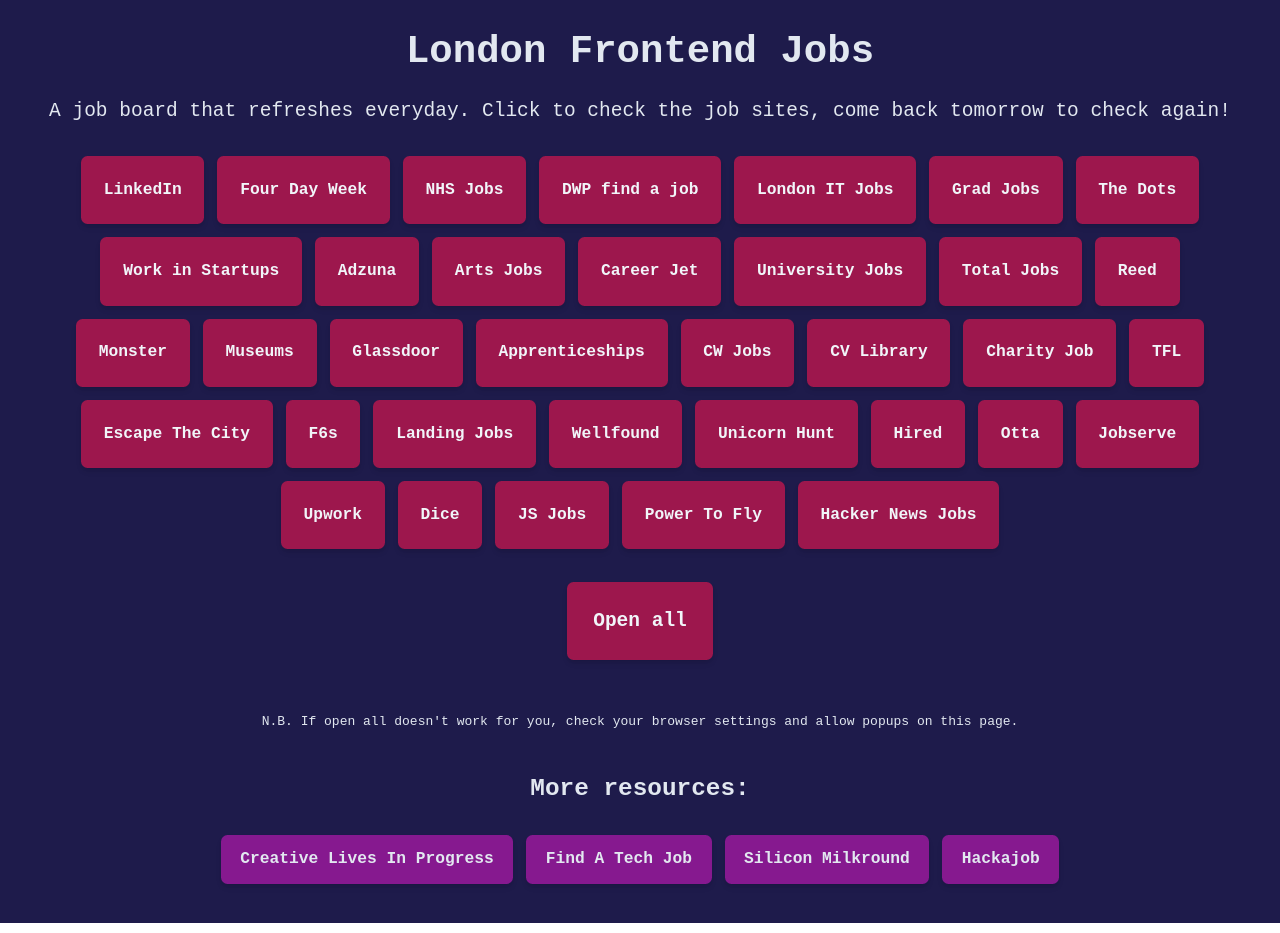
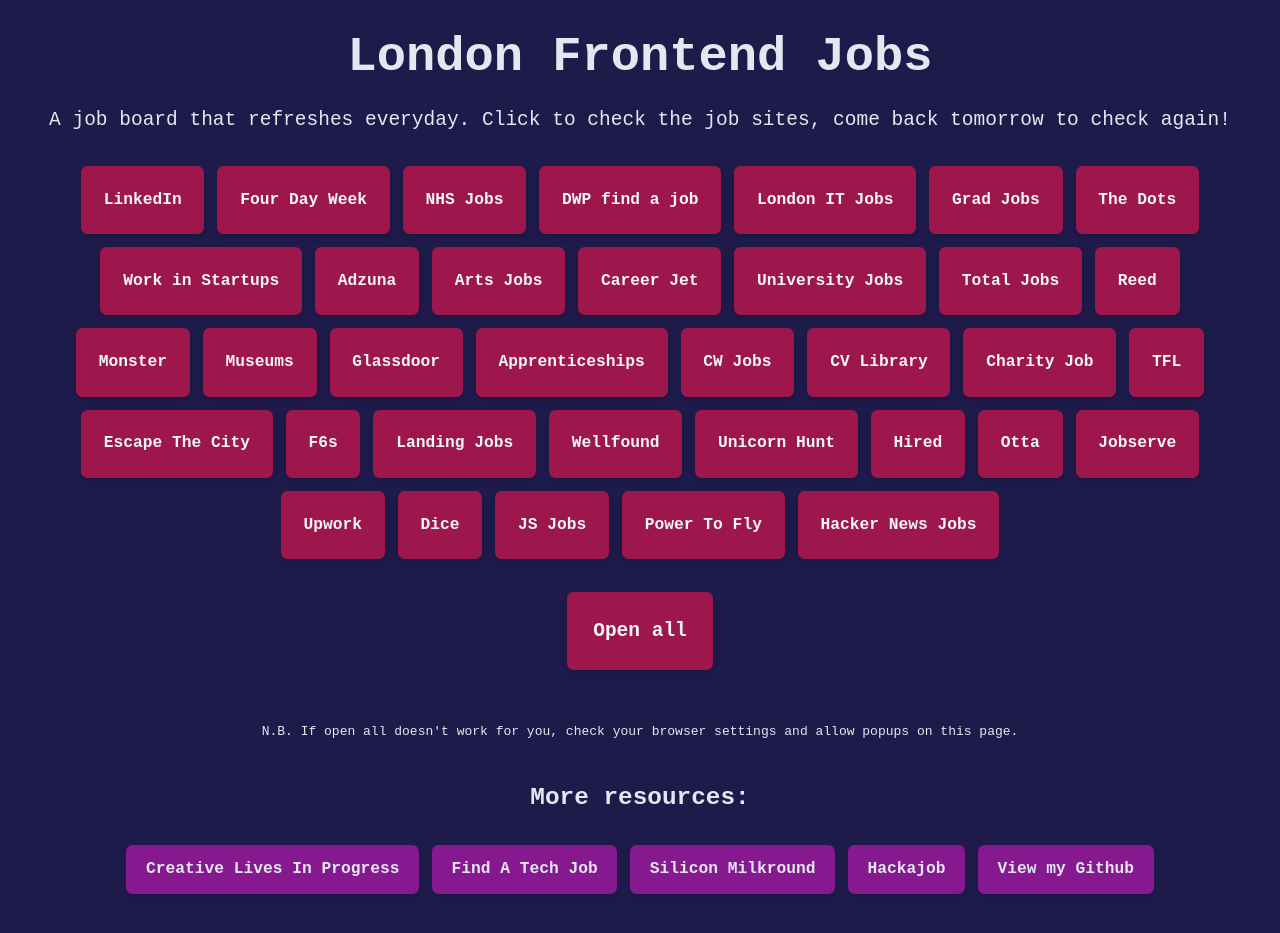
Before and after one commit to jones58/jobseeker, a React (Vite) app: page / in a window 1280 px wide. Built offline with nearby package versions, Linux system fonts and the light colour scheme.

Commit message:
add confetti and change color

```diff
--- a/src/jobboards.jsx
+++ b/src/jobboards.jsx
@@ -170,8 +170,10 @@
           </button>
         ) : (
           <div>
-            <p className="text-4xl font-bold">Completed! Come back tomorrow</p>
-            <ReactConfetti></ReactConfetti>
+            <p className="text-4xl font-bold">
+              Completed! Come back tomorrow 🌿
+            </p>
+            <ReactConfetti colors={["#7b238a"]}></ReactConfetti>
           </div>
         )}
       </motion.div>
--- a/src/mainpage.jsx
+++ b/src/mainpage.jsx
@@ -26,7 +26,7 @@
 
   return (
     <div className="h-full min-h-screen bg-indigo-950 p-10 text-slate-200">
-      <h1 className="mb-8 text-center text-5xl font-bold">
+      <h1 className="mb-8 text-center text-6xl font-bold">
         London Frontend Jobs
       </h1>
       <h3 className="mb-8 text-center text-2xl">
--- a/src/resources.jsx
+++ b/src/resources.jsx
@@ -9,6 +9,7 @@
     website: "https://www.siliconmilkroundabout.com/",
   },
   { name: "Hackajob", website: "https://hackajob.com/talent" },
+  { name: "View my Github", website: "https://github.com/jones58" },
 ];
 
 function Resources() {
```
Also changed, not shown: 1 other file (tests, documents, lock files or other folders).
